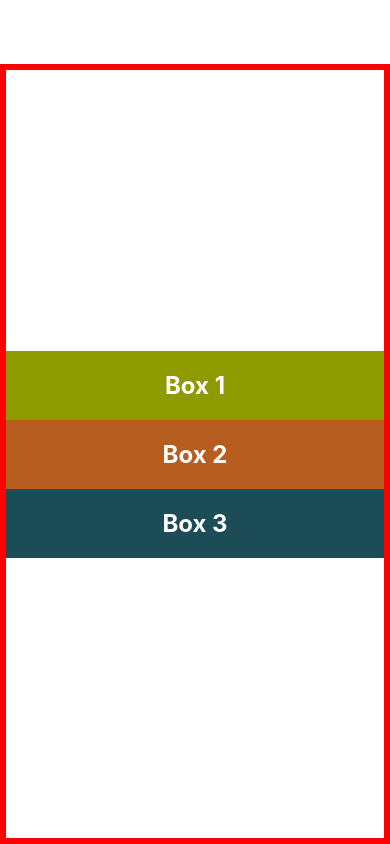
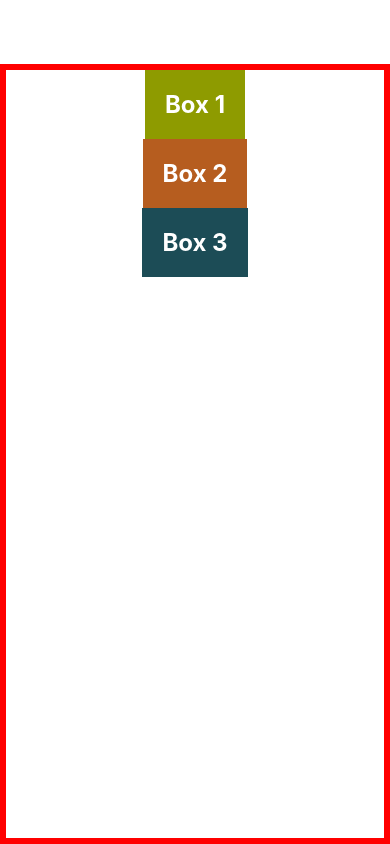
Before and after one commit to prabin819/React-Native, a React Native app in the folder LayoutFlexbox/: screen / in a window 390 px wide. Built offline with nearby package versions, Linux system fonts and the light colour scheme.

Commit message:
30. => alignItems

```diff
--- a/LayoutFlexbox/App.js
+++ b/LayoutFlexbox/App.js
@@ -22,7 +22,6 @@ const styles = StyleSheet.create({
     borderWidth: 6,
     borderColor: "red",
     flex: 1,
-    flexDirection: "column",
-    justifyContent: "center",
+    alignItems: "center",
   },
 });
```
